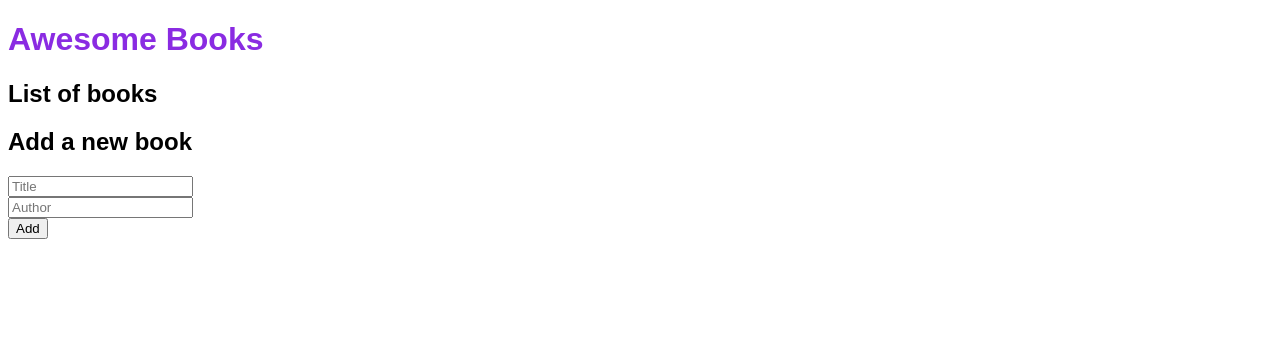
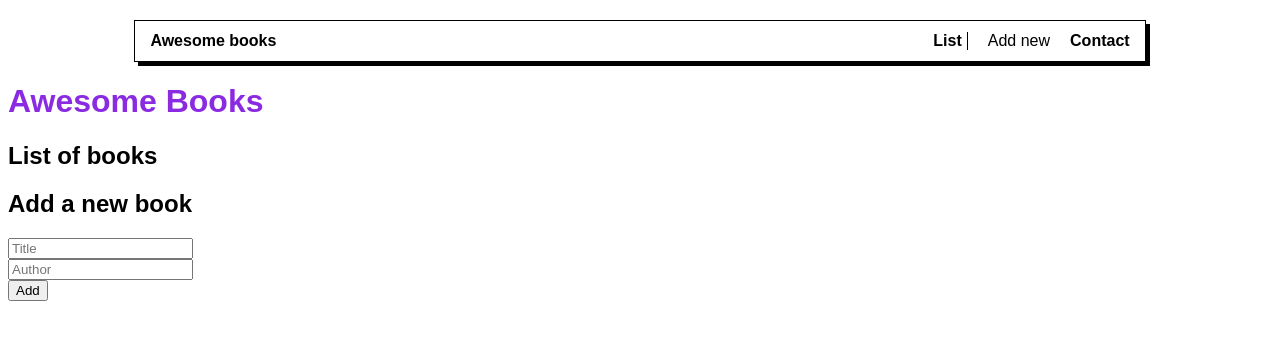
Before and after one commit to yaredtekle022/Awesome_books, a website: page index.html in a window 1280 px wide. Drawn offline with Linux system fonts and the light colour scheme.

Commit message:
add navigation bar

```diff
--- a/index.html
+++ b/index.html
@@ -8,6 +8,16 @@
     <link rel="stylesheet" href="style.css" />
 </head>
 <body>
+   <nav>
+    <div class="logo">
+        <a href="index.html">Awesome books</a>
+    </div>
+    <ul class="list-items">
+        <li class="book-list"><a class="list-link" href="">List</a></li>
+        <li class="add-book"><a class="add-class" href="">Add new</a></li>
+        <li class="contact-list"><a class="contact-link" href="">Contact</a></li>
+    </ul>
+   </nav>
     <h1> Awesome Books</h1>
 <section id="book-list-container">
     <h2 class="list-title">List of books</h2>
--- a/script.js
+++ b/script.js
@@ -87,3 +87,7 @@ document.addEventListener('DOMContentLoaded', () => {
   const load = new Book();
   load.loadFromStorage();
 });
+
+// nav bar
+
+const bookList = document.getElementById('book-list-container');
--- a/style.css
+++ b/style.css
@@ -14,3 +14,55 @@ h1 {
 .book-item:nth-child(even) {
   background-color: rgb(180, 176, 176);
 }
+
+ul{
+  display: flex;
+  list-style-type: none;
+  justify-content: space-between;
+}
+li{
+  display: flex;
+  align-items: center;
+  justify-content: space-between;
+}
+
+nav {
+  display: flex;
+  justify-content: space-between;
+  margin-top: 20px;
+  border: 1px solid black;
+  align-items: center;
+  margin-left: 10%;
+  margin-right: 10%;
+  height: 40px;
+  box-shadow: 4px 4px black;
+}
+
+.logo {
+  margin-left: 15px;
+  font-weight: bold;
+}
+
+.list-items {
+  display: flex;
+  gap: 20px;
+  list-style-type: none;
+  margin-right: 15px;
+}
+
+a {
+  text-decoration: none;
+  color: black;
+}
+
+.list-link,
+.add-link {
+  border-right: 1.75px solid black;
+  padding-right: 5px;
+}
+
+.list-link,
+.add-link,
+.contact-link {
+  font-weight: bold;
+}
```
